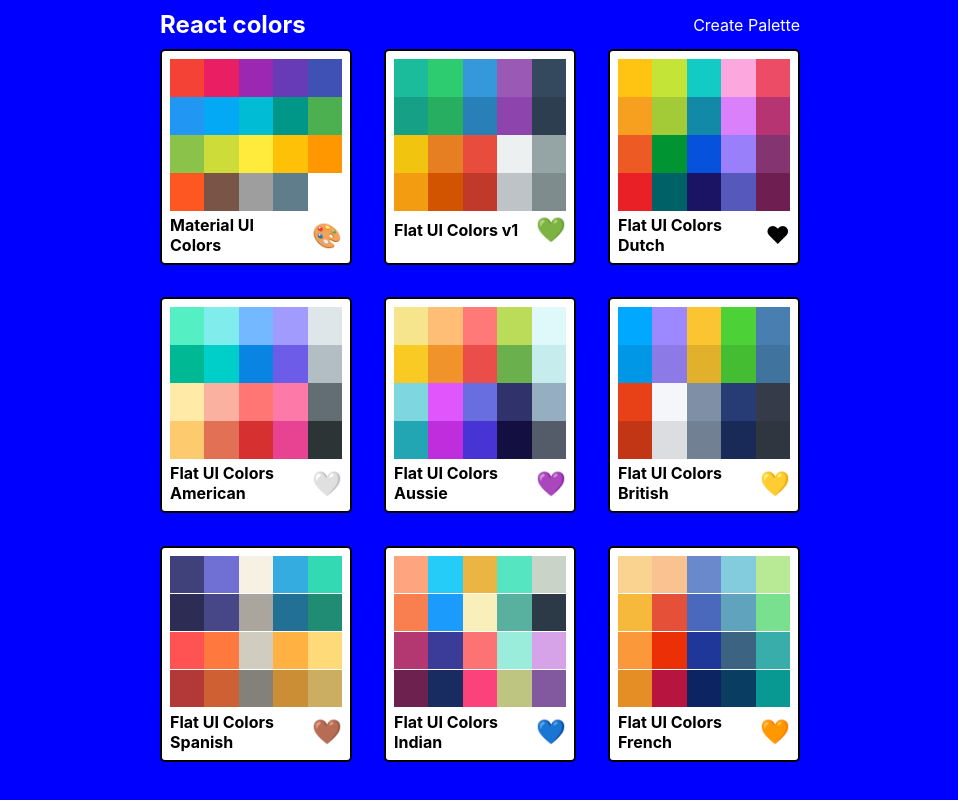
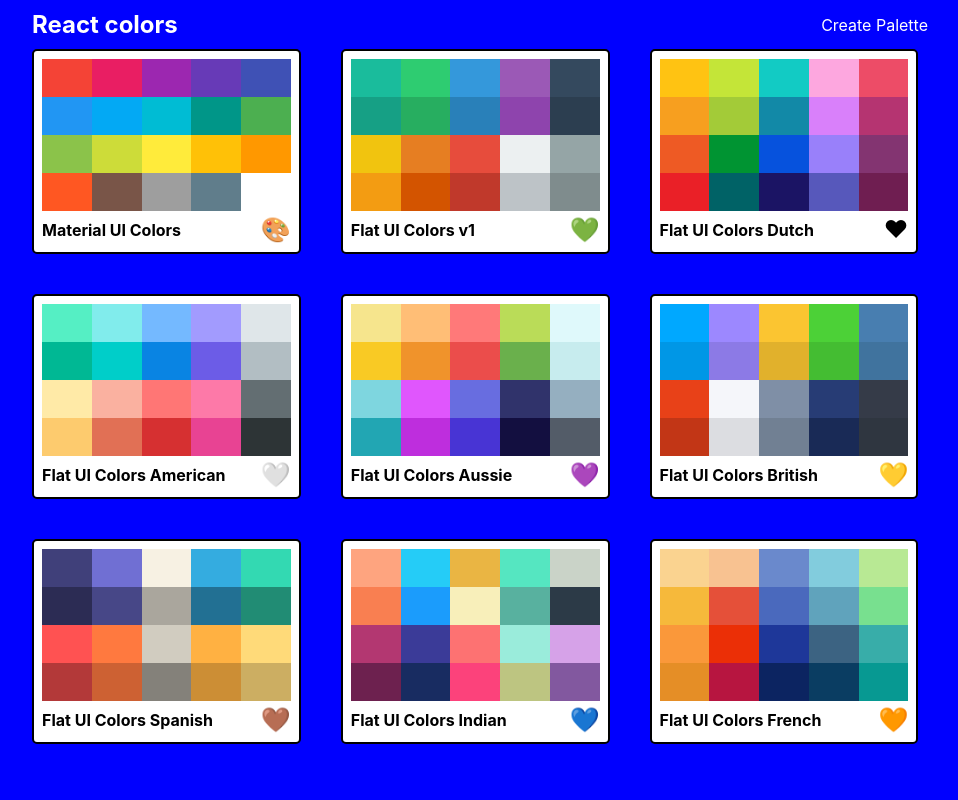
Before and after one commit to sachinjachak2001/color-app, a React (Create React App) app: page / in a window 1280 px wide. Shown: the whole page, without its empty margins (160-1118 px from the left). Built offline with nearby package versions, Linux system fonts and the light colour scheme.

Commit message:
make PaletteList responisive

```diff
--- a/src/styles/PaletteListStyles.js
+++ b/src/styles/PaletteListStyles.js
@@ -1,3 +1,4 @@
+import sizes from "./sizes";
 export default {
   root: {
     backgroundColor: "blue",
@@ -13,6 +14,12 @@
     alignItems: "flex-start",
     flexDireaction: "column",
     flexWrap: "wrap",
+    [sizes.down("xl")]: {
+      width: "70%",
+    },
+    [sizes.down("lg")]: {
+      width: "80%",
+    },
   },
   nav: {
     display: "flex",
@@ -31,6 +38,13 @@
     width: "100%",
     display: "grid",
     gridTemplateColumns: "repeat(3,30%)",
-    gridGap: "5%",
+    gridGap: "2.5rem",
+    [sizes.down("md")]: {
+      gridTemplateColumns: "repeat(2,50%)",
+    },
+    [sizes.down("xs")]: {
+      gridTemplateColumns: "repeat(1,100%)",
+      gridGap: "1.5rem",
+    },
   },
 };
--- a/src/styles/sizes.js
+++ b/src/styles/sizes.js
@@ -6,6 +6,7 @@
       sm: "767.98px",
       md: "991.98px",
       lg: "1199.98px",
+      xl: "1600px",
     };
     return `@media(max-width: ${sizes[size]})`;
   },
```
